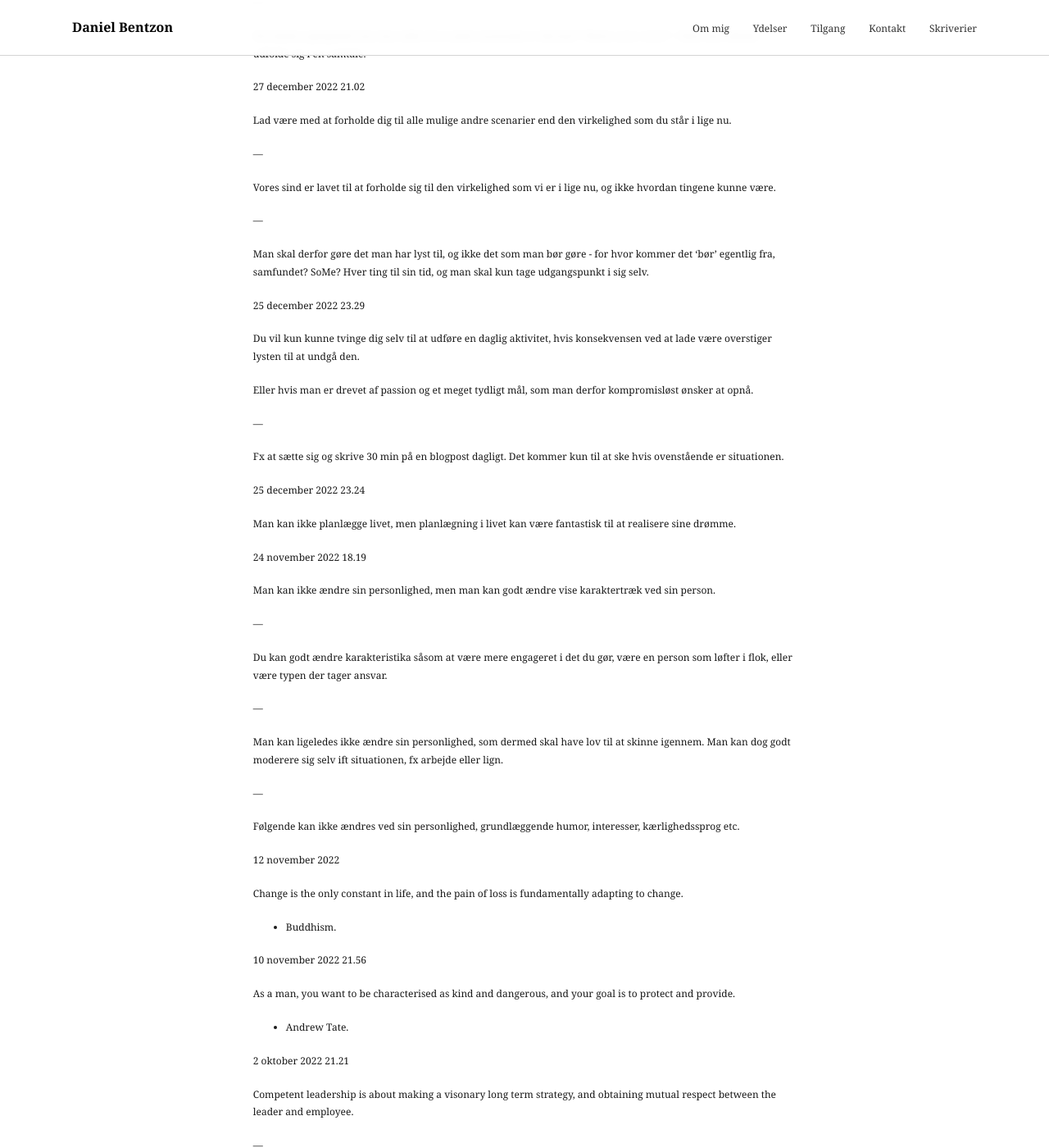
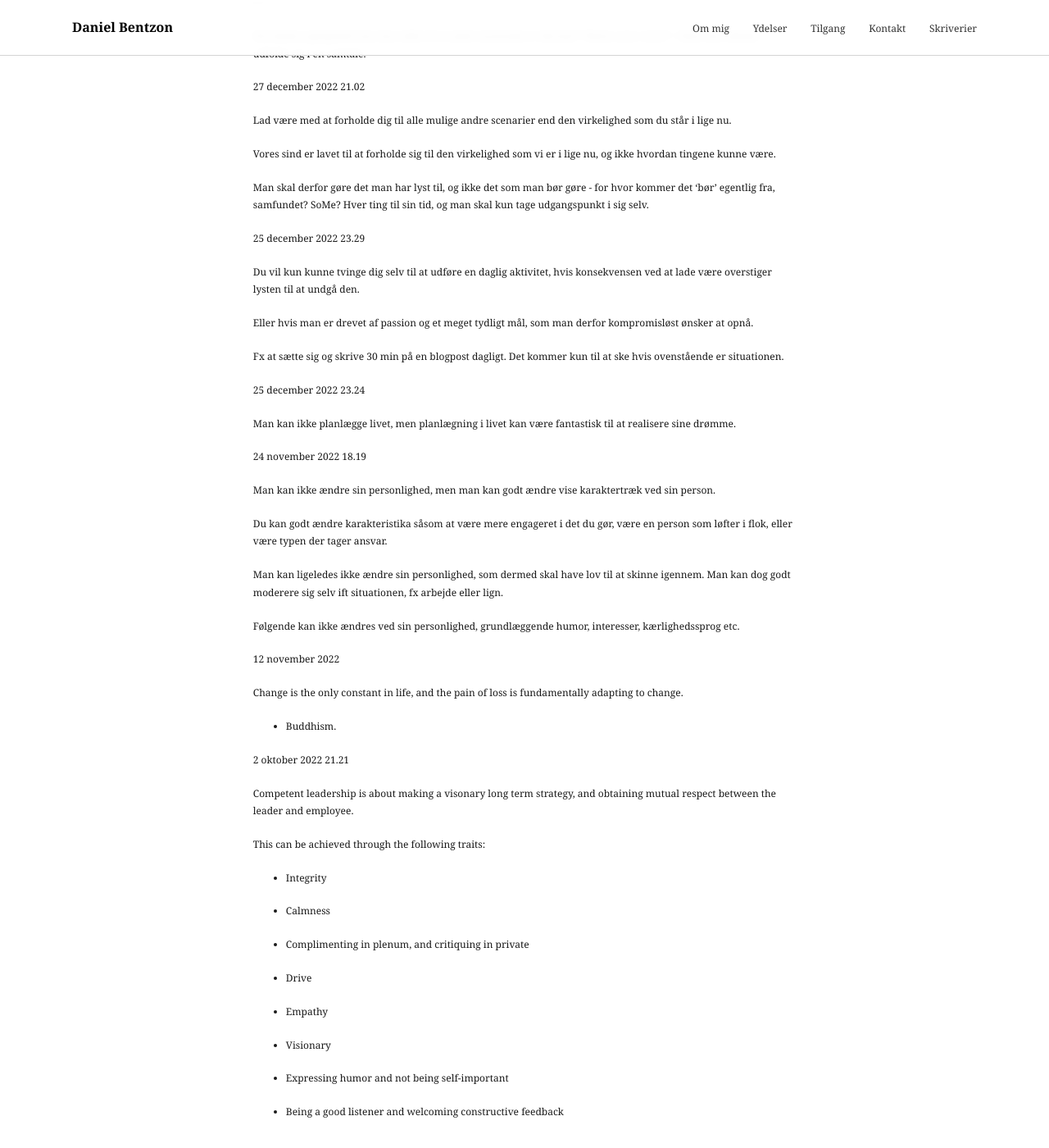
Before and after one commit to danielbentzon/danielbentzon.github.io, a Jekyll site: the page built from _sider/indsigter.md, in a window 1280 px wide and 1400 px high, scrolled down 36432 px. Shown: the whole window at 82% size. Built offline with Jekyll 4.4.1, drawn with Linux system fonts in a browser that asks for light colours.

Commit message:
Update _sider/indsigter.md (via Pages CMS)

```diff
--- a/_sider/indsigter.md
+++ b/_sider/indsigter.md
@@ -959,8 +959,6 @@ Bedste råd:
 1. Lære at tænke kritisk.
 2. Lære at regulere sit eget følelsesliv.
 
-
-
 29 april 2025 08.37
 
 People comment on everything out of the ordinary. Don’t try to fight it just embrace your uniqueness.
@@ -1732,8 +1730,6 @@ Forskellige lag af samtaler, fra lavere til højere niveau:
 3. Oplevelser
 4. Ideér, koncepter og abstraktioner.
 
-
-
 17 januar 2023
 
 How to navigate through life? Follow your intuition.
@@ -1874,12 +1870,8 @@ Det bedste spørgsmål man kan stille til et andet menneske er dermed “Whats y
 
 Lad være med at forholde dig til alle mulige andre scenarier end den virkelighed som du står i lige nu.
 
-—
-
 Vores sind er lavet til at forholde sig til den virkelighed som vi er i lige nu, og ikke hvordan tingene kunne være.
 
-—
-
 Man skal derfor gøre det man har lyst til, og ikke det som man bør gøre - for hvor kommer det ‘bør’ egentlig fra, samfundet? SoMe? Hver ting til sin tid, og man skal kun tage udgangspunkt i sig selv.
 
 
@@ -1890,8 +1882,6 @@ Du vil kun kunne tvinge dig selv til at udføre en daglig aktivitet, hvis konsek
 
 Eller hvis man er drevet af passion og et meget tydligt mål, som man derfor kompromisløst ønsker at opnå.
 
-—
-
 Fx at sætte sig og skrive 30 min på en blogpost dagligt. Det kommer kun til at ske hvis ovenstående er situationen.
 
 
@@ -1906,16 +1896,10 @@ Man kan ikke planlægge livet, men planlægning i livet kan være fantastisk til
 
 Man kan ikke ændre sin personlighed, men man kan godt ændre vise karaktertræk ved sin person.
 
-—
-
 Du kan godt ændre karakteristika såsom at være mere engageret i det du gør, være en person som løfter i flok, eller være typen der tager ansvar.
 
-—
-
 Man kan ligeledes ikke ændre sin personlighed, som dermed skal have lov til at skinne igennem. Man kan dog godt moderere sig selv ift situationen, fx arbejde eller lign.
 
-—
-
 Følgende kan ikke ændres ved sin personlighed, grundlæggende humor, interesser, kærlighedssprog etc.
 
 
@@ -1928,19 +1912,9 @@ Change is the only constant in life, and the pain of loss is fundamentally adapt
 
 
 
-10 november 2022 21.56
-
-As a man, you want to be characterised as kind and dangerous, and your goal is to protect and provide.
-
-- Andrew Tate.
-
-
-
 2 oktober 2022 21.21
 
 Competent leadership is about making a visonary long term strategy, and obtaining mutual respect between the leader and employee.
-
-—
 
 This can be achieved through the following traits:
 
@@ -1955,16 +1929,14 @@ This can be achieved through the following traits:
 
 
 
+&nbsp;
+
 30 september 2022 17.06
 
 The more alignment between personal values and work, the more prone a worker will be to let the boundaries between work and life blur out, leading to workers who want to walk the extra mile.
 
-—
-
 The task will be seen more as a passion project, rather than a chore a worker has to do.
 
-—
-
 Thus, create a culture that emphasis people wanting to be there, instead of having to be there.
 
 
@@ -1973,20 +1945,16 @@ Thus, create a culture that emphasis people wanting to be there, instead of havi
 
 Do what you want to do, but are afraid of, when you feel most on top.
 
-—
-
 I see many people stressing about wanting to do something when they feel weak and tired, because they did not face the challenges when they felt good.
 
-—
-
 Don’t let challenges build up so you are not in charge of when to face them. Seek out potential challenges when you feel motivated and energised, because the challenges will be there regardless of your mood.
 
-—
-
 The same goes for improving yourself (deliberately put yourself in situations outside your comfort zone, to better adapt to similar challenges). This should be done on your terms, so go out and face them when you just got that grade you wanted, or the girl you were interested in replied you back. If you don’t face the challenges a head, it will come at random times, which will catch you off guard.
 
 
 
+&nbsp;
+
 24 september 2022 11.03
 
 Smiling and laughing is what reminds us, that life is not just about pain and suffering.
```
